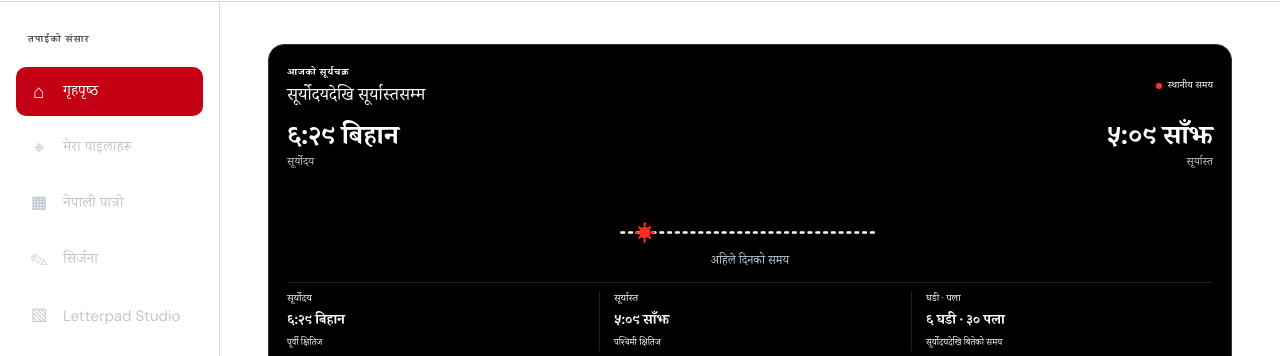
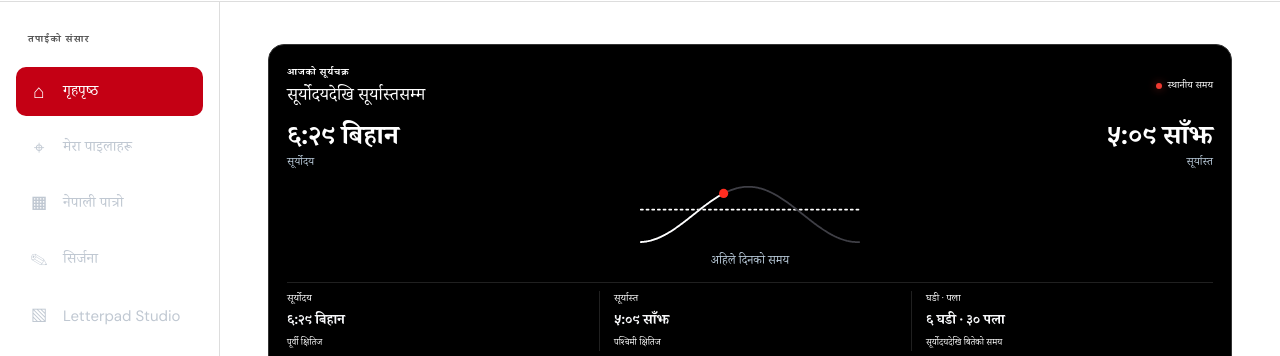
Before and after one commit to kabijwe/PersonalDiary-, a plain HTML site: page index.html in a window 1280 px wide. Shown: the part 70-426 px from the top of the page. Drawn offline with nearby package versions, Linux system fonts and the light colour scheme; no server answers.

Commit message:
Update solar graph SVG for 24-hour cycle

```diff
--- a/index.html
+++ b/index.html
@@ -44,13 +44,11 @@
           </div>
           <div class="sun-visual sun-visual-wide">
             <div class="sun-times"><span><b id="sunriseTime">--:--</b><small>सूर्योदय</small></span><span><b id="sunsetTime">--:--</b><small>सूर्यास्त</small></span></div>
-            <svg id="sunPath" class="sun-graph" viewBox="-18 -12 276 80" role="img" aria-label="हालको समयअनुसार सूर्य र चन्द्रमाको गतिशील चक्र">
-              <line x1="-12" y1="48" x2="252" y2="48" class="sun-horizon" stroke-dasharray="3 5"/>
-              <path id="sun-single-curve" class="sun-curve" d=""/>
-              <g id="celestial-body" transform="translate(12,48)">
-                <g id="day-sun-icon"><circle cx="0" cy="0" r="5.2" fill="#FF2D20"/><g stroke="#FF2D20" stroke-width="1.8" stroke-linecap="round"><line x1="0" y1="-9.5" x2="0" y2="-7"/><line x1="0" y1="7" x2="0" y2="9.5"/><line x1="-9.5" y1="0" x2="-7" y2="0"/><line x1="7" y1="0" x2="9.5" y2="0"/><line x1="-5.5" y1="-5.5" x2="-4.3" y2="-4.3"/><line x1="4.3" y1="4.3" x2="5.5" y2="5.5"/><line x1="-5.5" y1="5.5" x2="-4.3" y2="4.3"/><line x1="4.3" y1="-4.3" x2="5.5" y2="-5.5"/></g></g>
-                <g id="night-moon-icon" style="display:none"><path d="M -2.5,-5.5 A 6,6 0 1,0 5.5,3.5 A 4.8,4.8 0 1,1 -2.5,-5.5 Z" fill="#FF2D20"/></g>
-              </g>
+            <svg id="sunPath" class="sun-graph" viewBox="0 0 340 110" role="img" aria-label="२४ घण्टाको सूर्यचक्र र हालको स्थानीय समय">
+              <line id="sun-horizon-line" x1="16" y1="57" x2="324" y2="57" class="sun-horizon" stroke-dasharray="3 4"/>
+              <path id="full-sun-path" fill="none" stroke="#3f3f46" stroke-width="2.5" stroke-linecap="round"/>
+              <path id="elapsed-sun-path" fill="none" stroke="#ffffff" stroke-width="2.5" stroke-linecap="round"/>
+              <circle id="sun-marker" cx="0" cy="0" r="6.5" fill="#FF2D20"/>
             </svg>
             <div class="sun-status sun-status-bottom" id="sunStatus">सूर्यचक्र गणना हुँदैछ…</div>
           </div>
```
